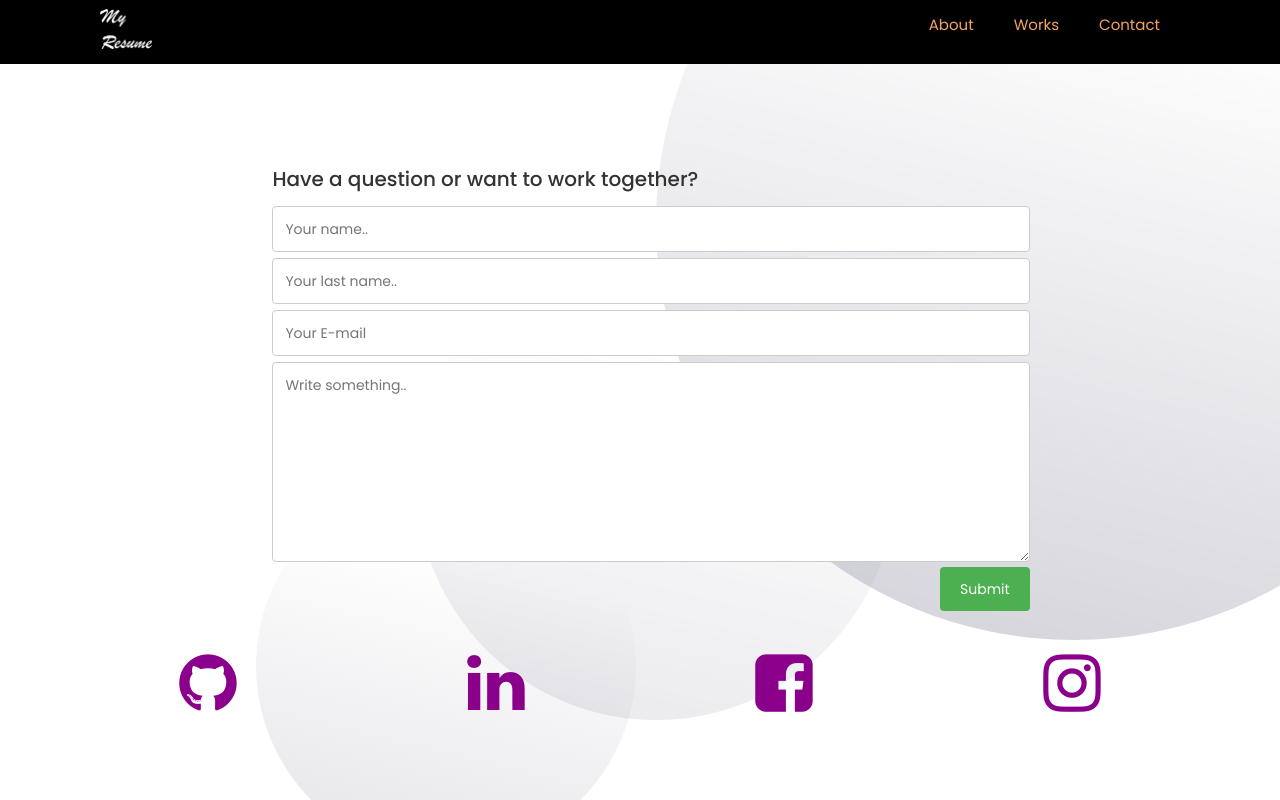
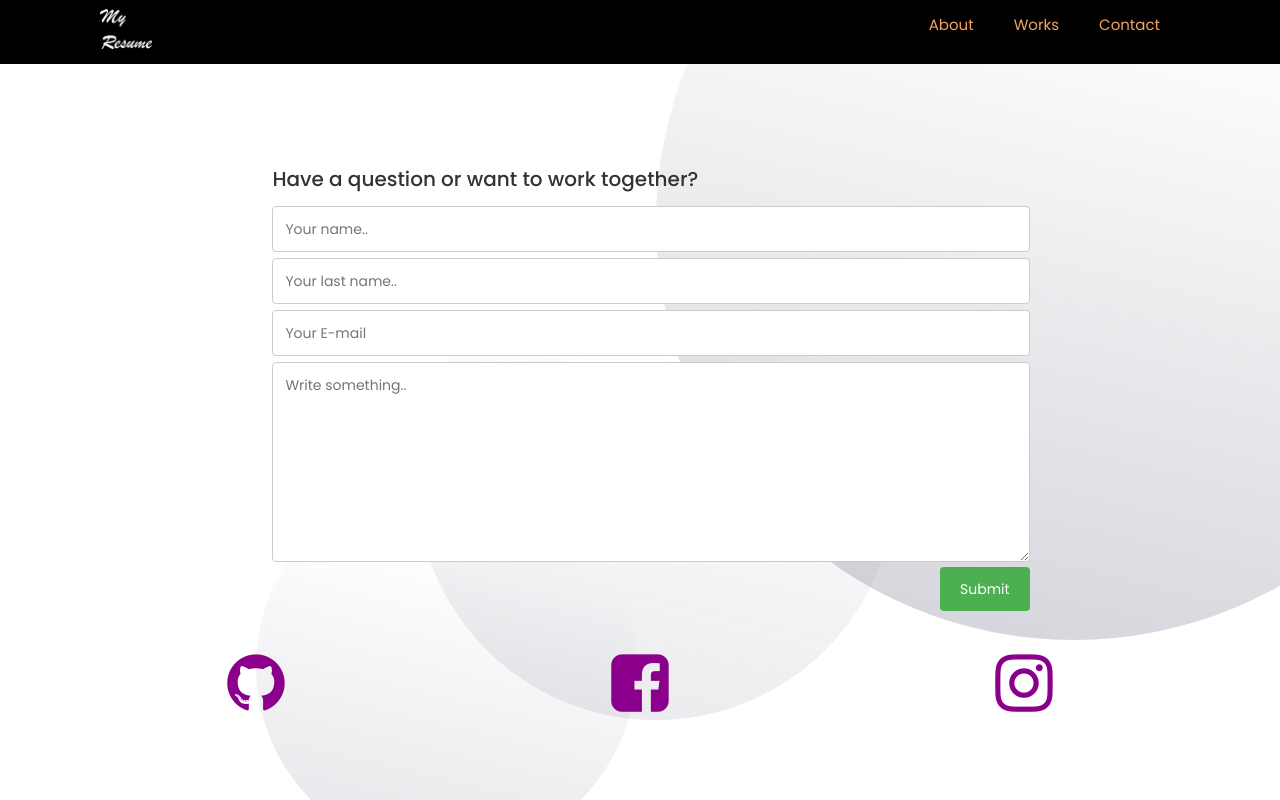
Before and after one commit to divyeshrana9775/Resumefinal1, a plain HTML site: page contact.html in a window 1280 px wide. Drawn offline with nearby package versions, Linux system fonts and the light colour scheme.

Commit message:
Update contact.html

```diff
--- a/contact.html
+++ b/contact.html
@@ -112,11 +112,7 @@
                                 <a href="https://github.com/divyeshrana9775"><i class="fa fa-github"
                                                 aria-hidden="true"></i></a>
                         </div>
-                        <div class="Responsive">
-                                <a href="https://www.linkedin.com/in/divyeshchandra-rana-20080918a/"><i
-                                                class="fa fa-linkedin" aria-hidden="true"></i></a>
 
-                        </div>
                         <div class="Intuitive">
                                 <a href="https://www.facebook.com/divyeshchandr"><i class="fa fa-facebook-square"
                                                 aria-hidden="true"></i>
```
